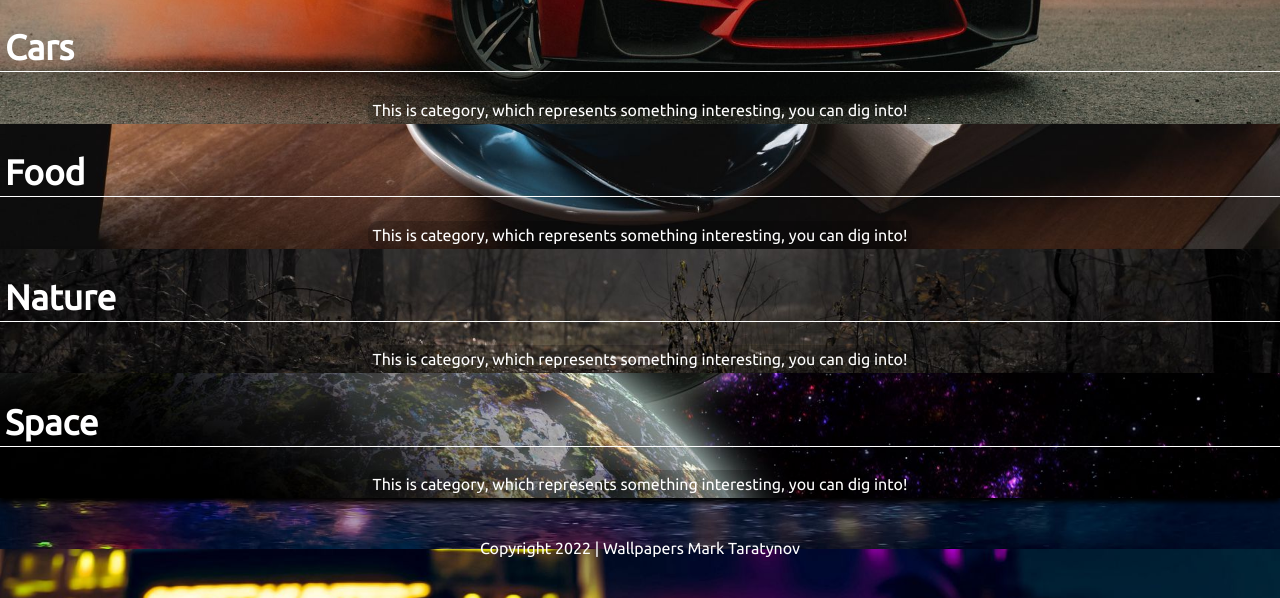
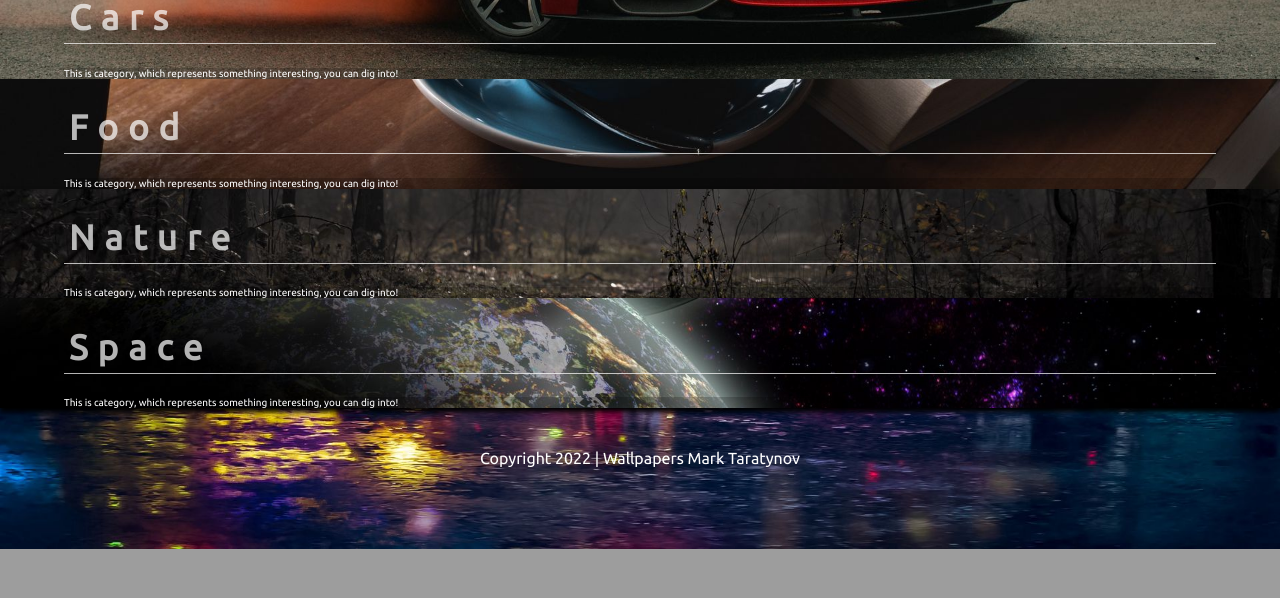
Before and after one commit to Prostecki/WallpapersHD, a PHP site: page / in a window 1280 px wide. Shown: the part 251-849 px from the top of the page. After the commit the page ends 800 px from the top, so only its background shows below. Run offline with PHP 8.4, Linux system fonts and the light colour scheme.

Commit message:
categories

```diff
--- a/css/categories.css
+++ b/css/categories.css
@@ -1,6 +1,7 @@
 .category {
-  width: 100%;
-  padding: 0px 10px;
+  width: 90%;
+  margin: 0;
+  padding: 0;
 }
  .category-container {
     overflow: hidden;
@@ -17,25 +18,34 @@
     transition: all 0.7;
 }
  .categoriesName {
-  width: 100%;
+    opacity: 0.7;
+    letter-spacing: 10px;
+    width: 100%;
     border-bottom: 1px solid white;
     display: inline-block;
-    height: 50px;
     font-size: 35px;
     font-weight: bolder;
     color: white;
     padding: 5px;
     text-align: start;
     transition: all 0.7s;
-    transition: color 0.7s;
     box-sizing: border-box;
+    transition: 0.5s;
+}
+.categoriesName:hover {
+  border-bottom: 1px solid white;
+  transition: 0.5s;
+  opacity: 1;
 }
 .catDescribe {
+    font-weight: lighter;
+    font-size: 10px;
+    width: 90%;
     background-color: rgba(0, 0, 0, 0.2);
     border-radius: 10px;
     margin: 0;
-    padding: 5px;
-    text-align: center;
+    padding: 0;
+    text-align: start;
     color: white;
     transition: all 0.7s;
 }
```
